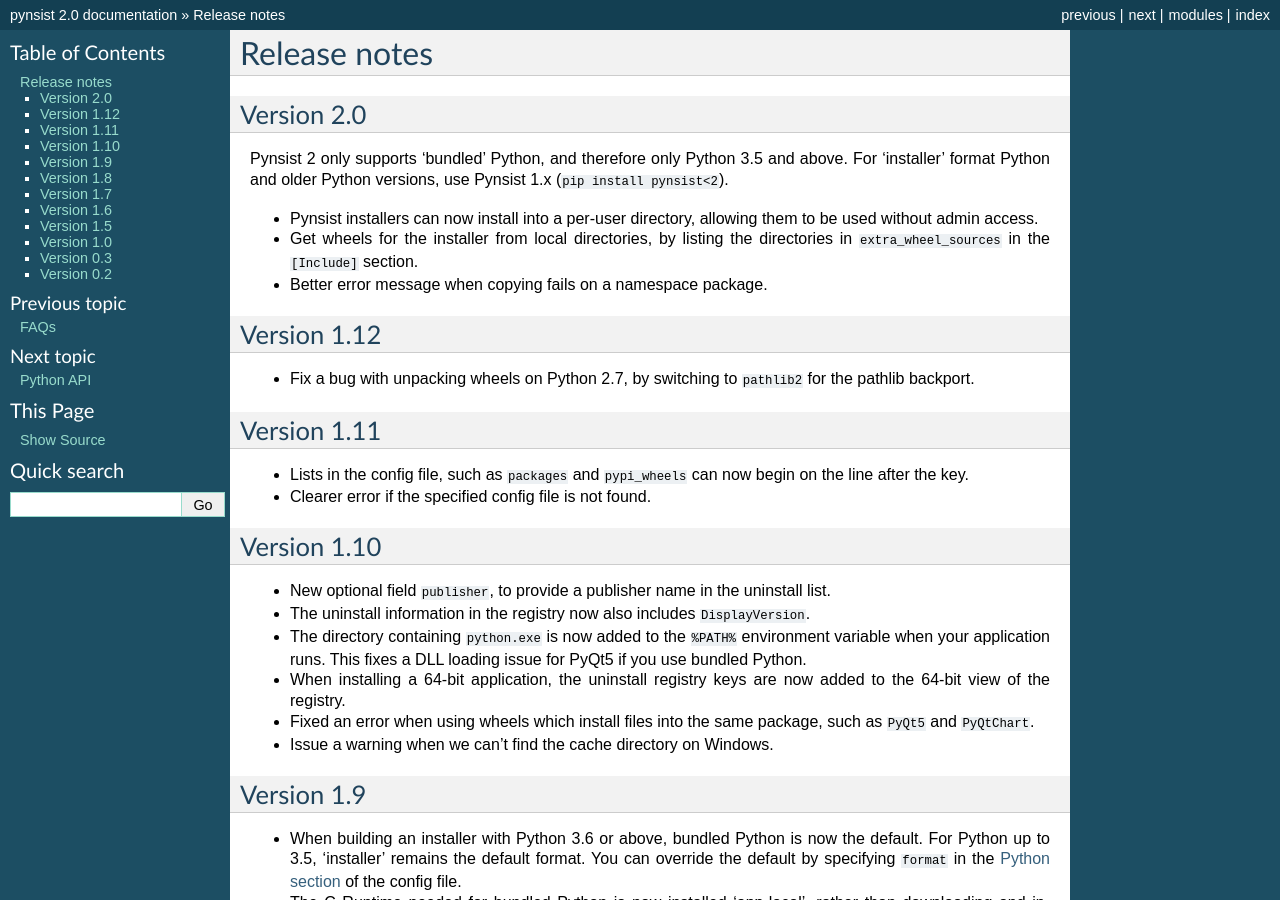
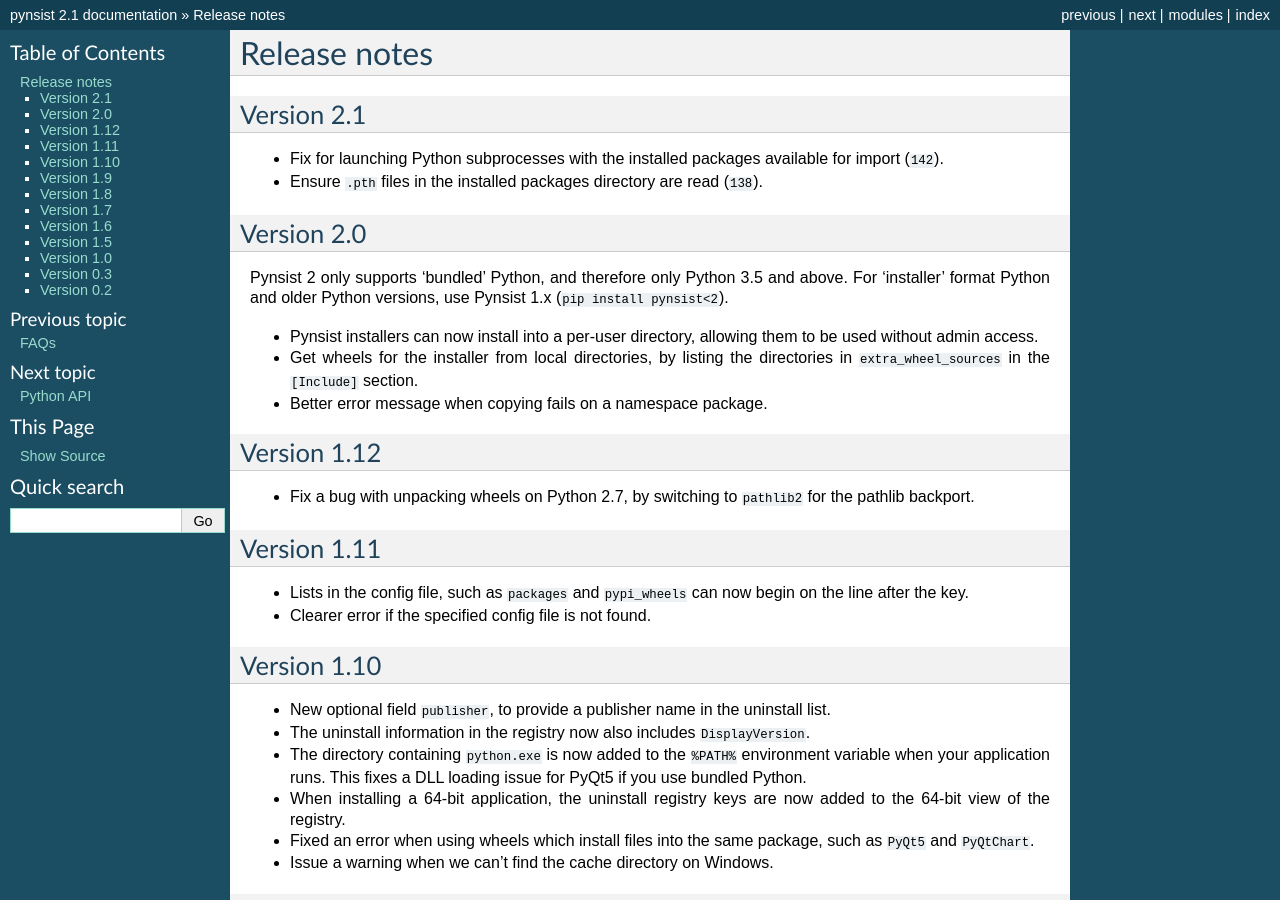
Before and after one commit to takluyver/pynsist, a Sphinx documentation site: the page built from doc/releasenotes.rst, in a window 1280 px wide and 900 px high. Built offline with Sphinx 7.4.7, drawn with Linux system fonts in a browser that asks for light colours; cross-references to code outside the pages are shown as plain code; some of the changed text lies outside the part shown.

Commit message:
Prepare release notes for 2.1 release

```diff
--- a/doc/conf.py
+++ b/doc/conf.py
@@ -37,7 +37,10 @@
     'sphinx.ext.autodoc',
     'sphinx.ext.intersphinx',
     'sphinx.ext.viewcode',
+    'sphinxcontrib_github_alt',
 ]
+
+github_project_url = "https://github.com/takluyver/pynsist"
 
 # Add any paths that contain templates here, relative to this directory.
 templates_path = ['_templates']
--- a/doc/pypi-requirements.txt
+++ b/doc/pypi-requirements.txt
@@ -3,3 +3,4 @@
 win_cli_launchers
 yarg
 requests_download
+sphinxcontrib_github_alt
--- a/doc/releasenotes.rst
+++ b/doc/releasenotes.rst
@@ -1,5 +1,13 @@
 Release notes
 =============
+
+Version 2.1
+-----------
+
+* Fix for launching Python subprocesses with the installed packages available
+  for import (:ghpull:`142`).
+* Ensure ``.pth`` files in the installed packages directory are read
+  (:ghpull:`138`).
 
 Version 2.0
 -----------
--- a/nsist/__init__.py
+++ b/nsist/__init__.py
@@ -26,7 +26,7 @@
 from .pypi import fetch_pypi_wheels
 from .util import download, text_types, get_cache_dir
 
-__version__ = '2.0'
+__version__ = '2.1'
 
 pjoin = os.path.join
 logger = logging.getLogger(__name__)
```
